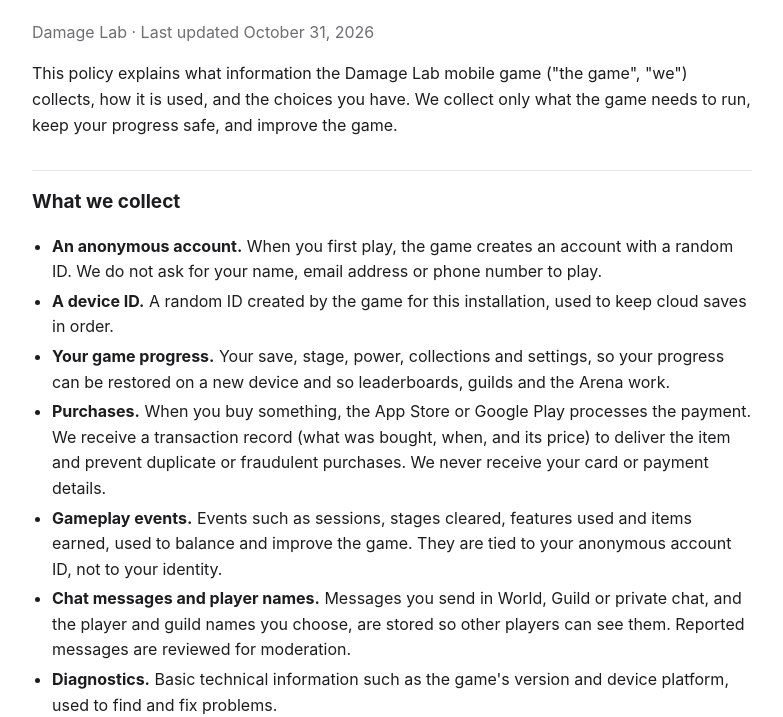
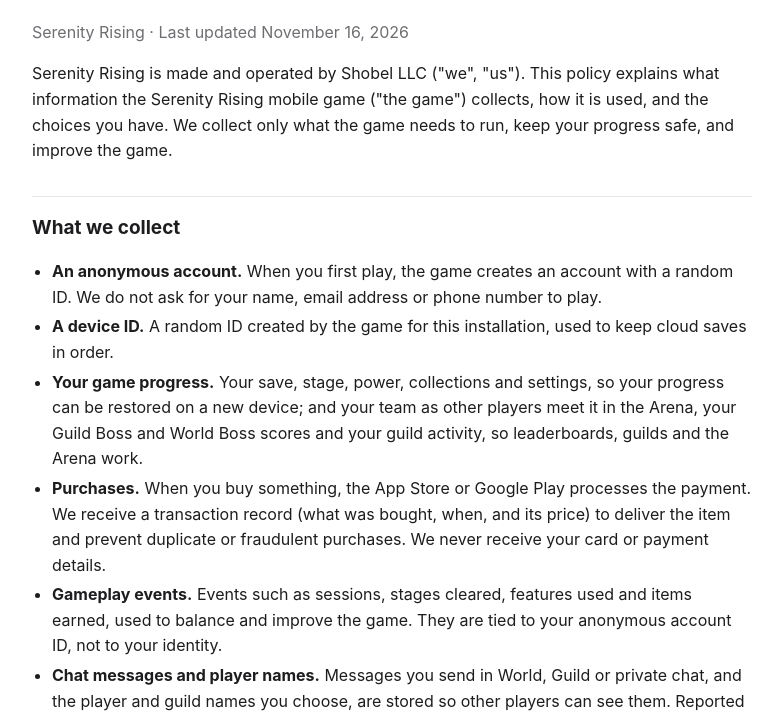
Before and after one commit to shobel/damage-lab-legal, a plain HTML site: page index.html in a window 1280 px wide. Shown: the part 73-790 px from the top of the page, without its empty margins (248-1031 px from the left). Drawn offline with Linux system fonts and the light colour scheme.

Commit message:
Privacy policy: Serenity Rising (was the working title), operated by Shobel LLC; gameplay data (Arena team, boss scores, guild activity) and diagnostics (crash reports, performance) spelled out; updated November 16, 2026.

```diff
--- a/index.html
+++ b/index.html
@@ -3,7 +3,7 @@
 <head>
 <meta charset="utf-8">
 <meta name="viewport" content="width=device-width, initial-scale=1">
-<title>Damage Lab — Privacy Policy</title>
+<title>Serenity Rising — Privacy Policy</title>
 <style>
   :root { --bg: #ffffff; --fg: #1d1d1f; --muted: #6e6e73; --line: #e5e5ea; }
   @media (prefers-color-scheme: dark) { :root { --bg: #111114; --fg: #f2f2f7; --muted: #a1a1a6; --line: #2c2c30; } }
@@ -19,9 +19,10 @@
 <body>
 <main>
 <h1>Privacy Policy</h1>
-<p class="muted">Damage Lab · Last updated October 31, 2026</p>
+<p class="muted">Serenity Rising · Last updated November 16, 2026</p>
 
-<p>This policy explains what information the Damage Lab mobile game ("the game", "we") collects, how it is used, and the
+<p>Serenity Rising is made and operated by Shobel LLC ("we", "us"). This policy explains what information the Serenity
+Rising mobile game ("the game") collects, how it is used, and the
 choices you have. We collect only what the game needs to run, keep your progress safe, and improve the game.</p>
 
 <h2>What we collect</h2>
@@ -30,7 +31,8 @@ choices you have. We collect only what the game needs to run, keep your progress
     your name, email address or phone number to play.</li>
   <li><b>A device ID.</b> A random ID created by the game for this installation, used to keep cloud saves in order.</li>
   <li><b>Your game progress.</b> Your save, stage, power, collections and settings, so your progress can be restored on
-    a new device and so leaderboards, guilds and the Arena work.</li>
+    a new device; and your team as other players meet it in the Arena, your Guild Boss and World Boss scores and your
+    guild activity, so leaderboards, guilds and the Arena work.</li>
   <li><b>Purchases.</b> When you buy something, the App Store or Google Play processes the payment. We receive a
     transaction record (what was bought, when, and its price) to deliver the item and prevent duplicate or fraudulent
     purchases. We never receive your card or payment details.</li>
@@ -38,8 +40,8 @@ choices you have. We collect only what the game needs to run, keep your progress
     and improve the game. They are tied to your anonymous account ID, not to your identity.</li>
   <li><b>Chat messages and player names.</b> Messages you send in World, Guild or private chat, and the player and guild
     names you choose, are stored so other players can see them. Reported messages are reviewed for moderation.</li>
-  <li><b>Diagnostics.</b> Basic technical information such as the game's version and device platform, used to find and
-    fix problems.</li>
+  <li><b>Diagnostics.</b> Crash reports and performance measurements (such as loading times and frame rate), with the
+    game's version and device platform, used to find and fix problems.</li>
   <li><b>Advertising.</b> If you choose to watch an optional video ad for a reward, the ad is provided by Google AdMob.
     AdMob may collect your device's advertising identifier and similar data to show and measure ads, subject to the
     consent you give in the game's consent prompts and your device settings. See
@@ -87,7 +89,7 @@ you believe a child has given us personal information, contact us and we will de
 <p>If this policy changes, we will update this page and its date.</p>
 
 <h2>Contact</h2>
-<p>Questions or requests: <a href="mailto:shobelllc@gmail.com">shobelllc@gmail.com</a></p>
+<p>Shobel LLC · Questions or requests: <a href="mailto:shobelllc@gmail.com">shobelllc@gmail.com</a></p>
 </main>
 </body>
 </html>
```
